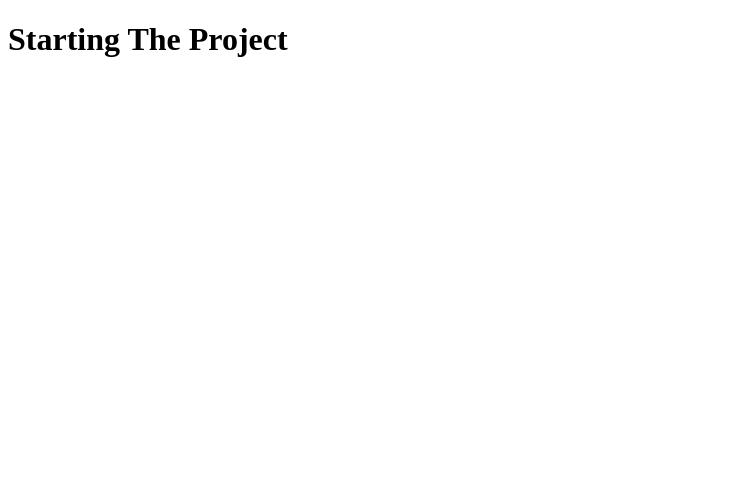
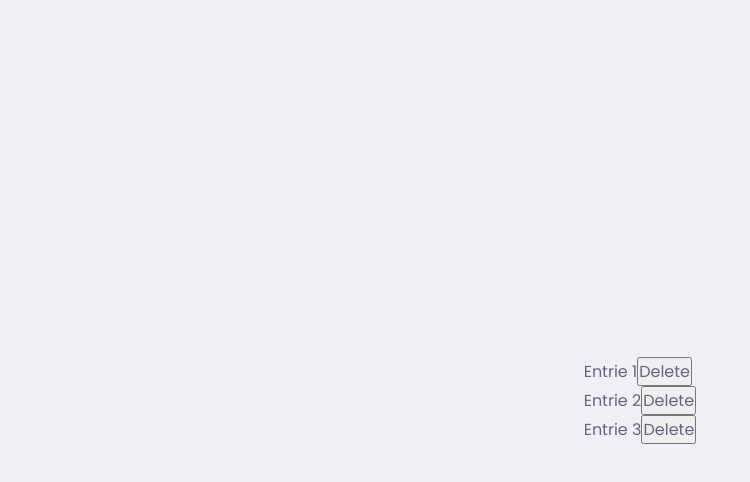
Before and after one commit to devfel/uf-silage-entries, a React (Create React App) app: page / in a window 1280 px wide. Shown: the top 482 px of the page, without its empty margins (0-750 px from the left). Built offline with nearby package versions, Linux system fonts and the light colour scheme.

Commit message:
creating a list of entries

```diff
--- a/public/index.html
+++ b/public/index.html
@@ -5,6 +5,11 @@
   <meta charset="utf-8" />
   <meta name="viewport" content="width=device-width, initial-scale=1" />
   <meta name="theme-color" content="#000000" />
+
+  <link rel="preconnect" href="https://fonts.googleapis.com">
+  <link rel="preconnect" href="https://fonts.gstatic.com" crossorigin>
+  <link href="https://fonts.googleapis.com/css2?family=Archivo:wght@400;700&family=Poppins:wght@400;700&display=swap"
+    rel="stylesheet">
 
   <title>UF - Silage Entries</title>
 </head>
--- a/src/App.tsx
+++ b/src/App.tsx
@@ -1,10 +1,84 @@
-import React from 'react';
+import React, { useState } from 'react';
+import './assets/styles/global.css';
 
 function App() {
+  //const AddTaskForm = ({ addTask }) => {const [value, setValue] = useState("");
+
+  // const handleSubmit = e => {
+  //   e.preventDefault();
+  //   value && addTask(value)
+  //   setValue("");
+  // };
+
+  //   return (
+  //     <form onSubmit={handleSubmit}>
+  //       <input
+  //         type="text"
+  //         value={value}
+  //         placeholder="Enter a title for this task…"
+  //         onChange={e => setValue(e.target.value)}
+  //       />
+  //       <button type="submit"><i class="fas fa-plus"></i></button>
+  //     </form>
+  //   );
+  // }
+
+  // const ToDoList = () => {
+
+  //   const [tasks, setTasks] = useState([{
+  //     text: "Like",
+  //     isCompleted: false
+  //   }, {
+  //     text: "Comment",
+  //     isCompleted: false
+  //   }, {
+  //     text: "Subscribe",
+  //     isCompleted: false
+  //   }]);
+
+  //   const addTask = text => setTasks([...tasks, { text }]);
+
+
+
+  //   const removeTask = index => {
+  //     const newTasks = [...tasks];
+  //     newTasks.splice(index, 1);
+  //     setTasks(newTasks);
+  //   };
+
   return (
-    <div className="App">
-      <h1>Starting The Project</h1>
+    <div className="entries-list">
+      <div className="entry">
+        <span className={"entry-text"}>
+          Entrie 1
+        </span>
+        <button>Delete</button>
+      </div>
+      <div className="entry">
+        <span className={"entry-text"}>
+          Entrie 2
+        </span>
+        <button>Delete</button>
+      </div>
+      <div className="entry">
+        <span className={"entry-text"}>
+          Entrie 3
+        </span>
+        <button>Delete</button>
+      </div>
     </div>
+
+    /*<div className="todo-list">
+      {tasks.map((task, index) => (
+        <div className="todo">
+          <span onClick={() => toggleTask(index)} className={task.isCompleted ? "todo-text todo-completed" : "todo-text"}>
+            {task.text}
+          </span>
+          <button onClick={() => removeTask(index)}><i class="fas fa-trash-alt"></i></button>
+        </div>
+      ))}
+      <AddTaskForm addTask={addTask} />
+    </div>*/
   );
 }
 
--- /dev/null
+++ b/src/assets/styles/global.css
@@ -0,0 +1,61 @@
+:root {
+    font-size: 60%;
+
+    --color-background: #F0F0F7;
+    --color-primary-lighter: #2515ff;
+    --color-primary-light: #0c00b9;
+    --color-primary: #fffce9;
+    --color-primary-dark: #774DD6;
+    --color-primary-darker: #6842C2;
+    --color-secundary: #f56e00;
+    --color-secundary-dark: #c05600;
+    --color-title-in-primary: #070707;
+    --color-text-in-primary: #070707;
+    --color-text-title: #32264D;
+    --color-text-complement: #9C98A6;
+    --color-text-base: #6A6180;
+    --color-line-in-white: #E6E6F0;
+    --color-input-background: #F8F8FC;
+    --color-button-text: #FFFFFF;
+    --color-box-base: #fffce9;
+    --color-box-footer: #FAFAFC;
+}
+
+* {
+    margin: 0;
+    padding: 0;
+    box-sizing: border-box;
+}
+
+html, body, #root {
+    height: 100vh;
+}
+
+body {
+    background: var(--color-background);
+}
+
+#root {
+    display: flex;
+    align-items: center;
+    justify-content: center;
+}
+
+body,
+input,
+button,
+textarea {
+  font: 500 1.6rem Poppins;
+  color: var(--color-text-base);
+}
+
+.container {
+    width: 90vw;
+    max-width: 700px;
+}
+
+@media (min-width: 700px) {
+    :root {
+      font-size: 62.5%;
+    }
+}
```
